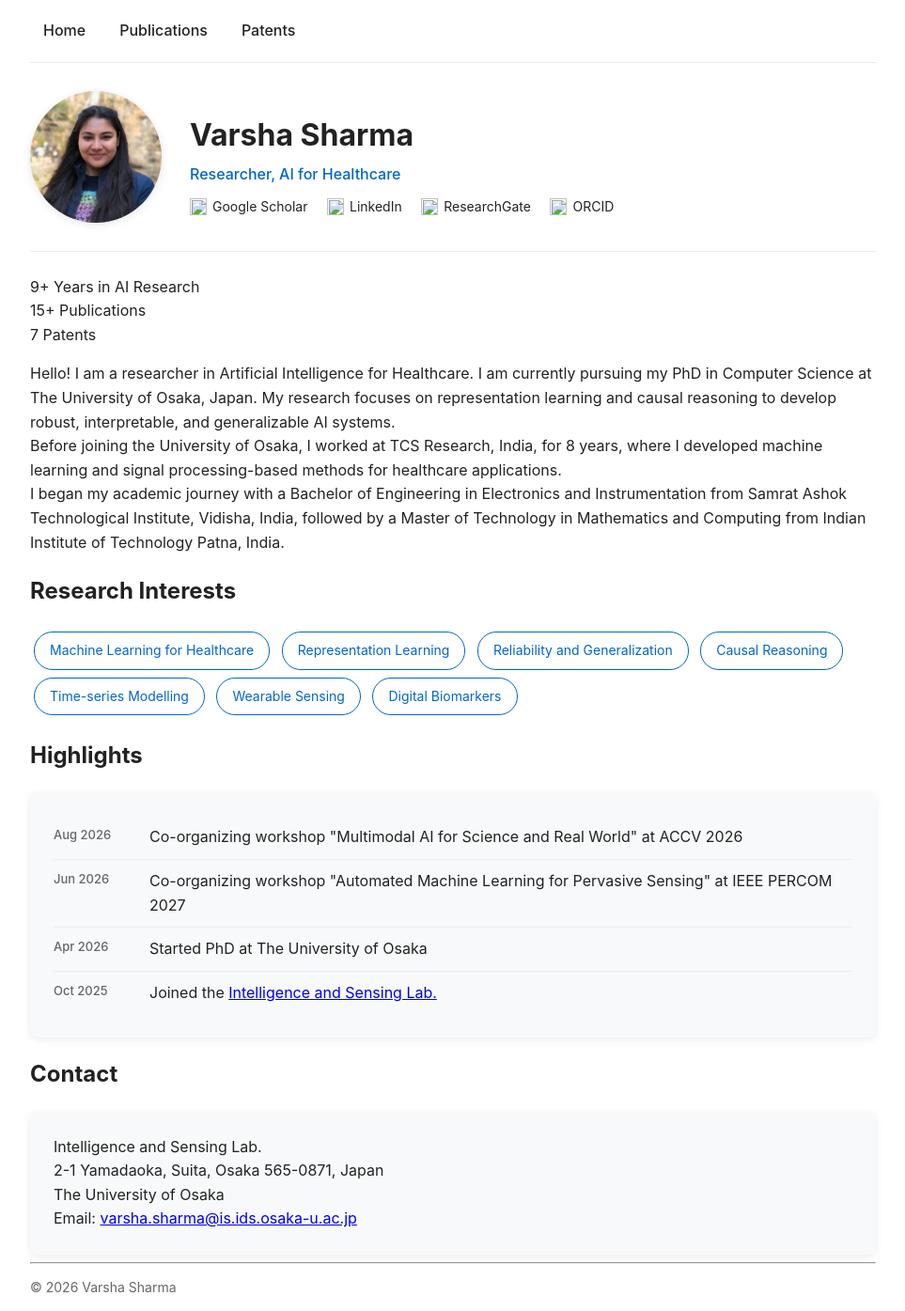
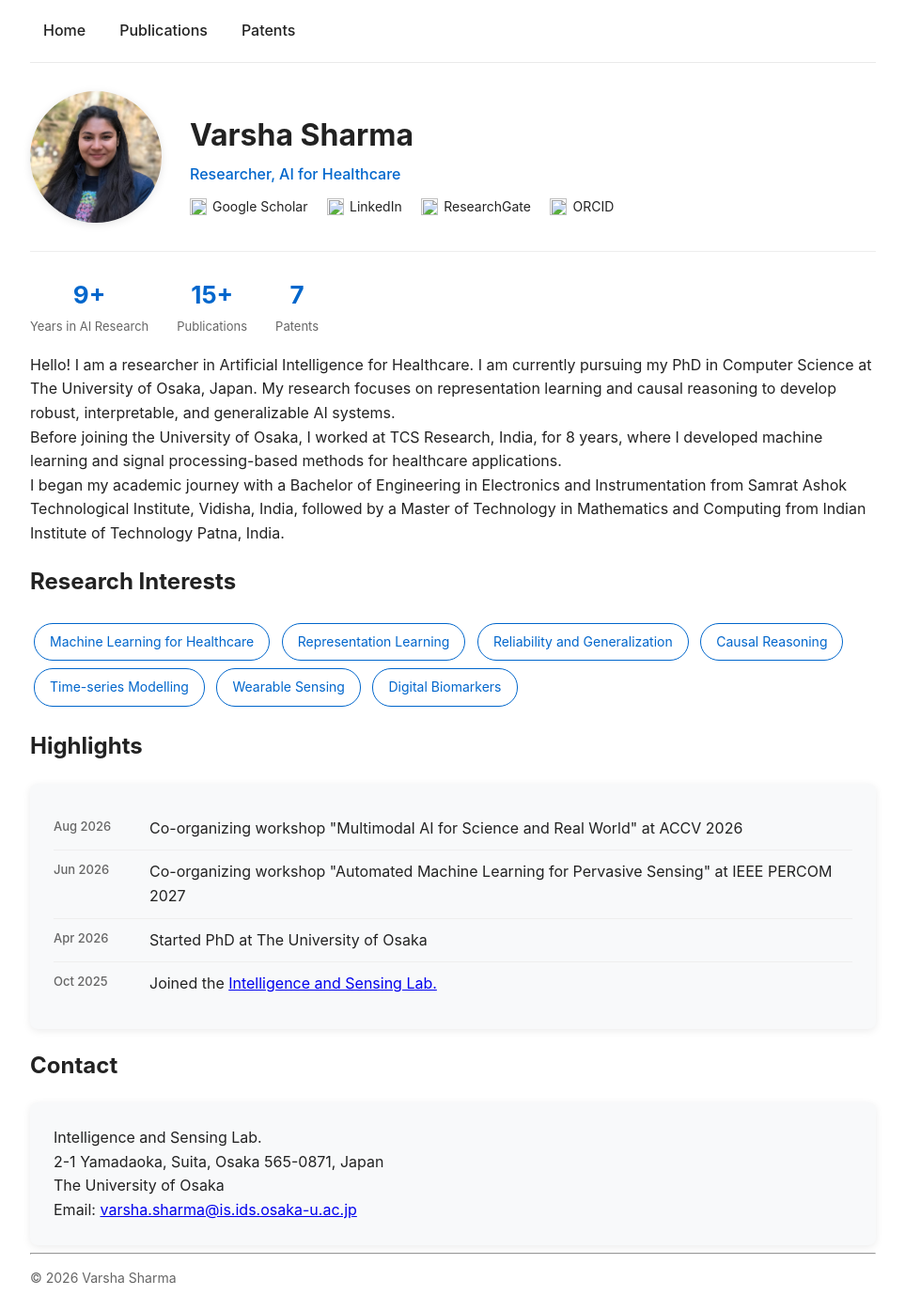
Before and after one commit to shavarsha/shavarsha.github.io, a Jekyll site: the page built from index.md, in a window 1280 px wide. Shown: the whole page at 94% size, without its empty margins (158-1121 px from the left). Built offline with Jekyll 4.4.1, drawn with Linux system fonts in a browser that asks for light colours.

Commit message:
Update style.css

```diff
--- a/assets/css/style.css
+++ b/assets/css/style.css
@@ -1,3 +1,27 @@
+/* Stats row */
+.stats-row {
+  display: flex;
+  gap: 30px;
+  margin: 20px 0 10px 0;
+  flex-wrap: wrap;
+}
+
+.stat-item {
+  text-align: center;
+}
+
+.stat-number {
+  font-size: 26px;
+  font-weight: 700;
+  color: var(--accent);
+  display: block;
+}
+
+.stat-label {
+  font-size: 13px;
+  color: var(--text-muted);
+}
+
 :root {
   --accent: #0066cc;
   --bg-light: #f8f9fa;
```
